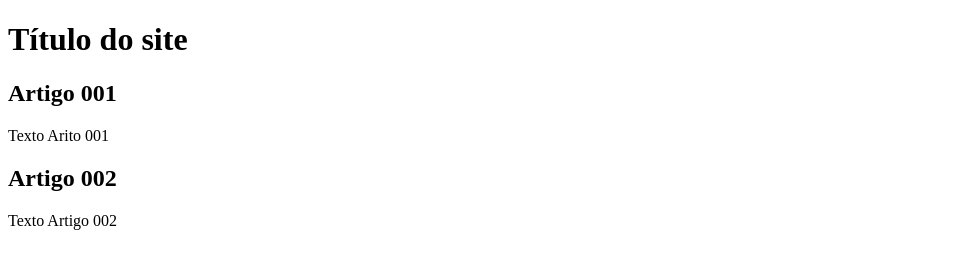
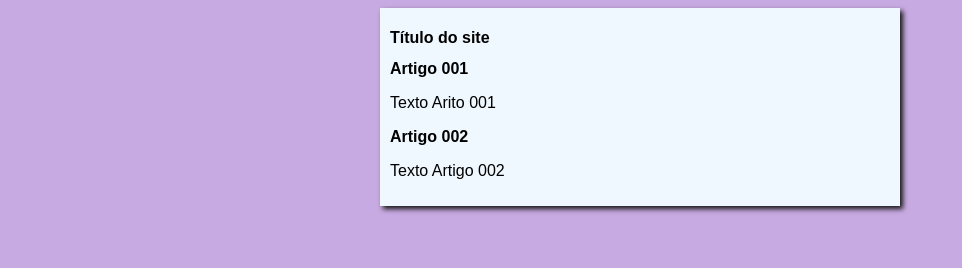
Before and after one commit to VTMarinho/projeto-sitee, a plain HTML site: page index.html in a window 1280 px wide. Shown: the whole page, without its empty margins (0-962 px from the left). Drawn offline with Linux system fonts and the light colour scheme.

Commit message:
iniciei o design

```diff
--- /dev/null
+++ b/estilos/style.css
@@ -0,0 +1,16 @@
+* {
+    font-family: Arial, Helvetica, sans-serif;
+    font-size: 16px;
+}
+
+body {
+    background-color: rgb(199, 170, 226);
+}
+
+main {
+    background-color: aliceblue;
+    width: 500px;
+    margin: auto;
+    padding: 10px;
+    box-shadow: 3px 3px 5px rgb(22, 21, 21);
+}
--- a/index.html
+++ b/index.html
@@ -4,6 +4,7 @@
     <meta charset="UTF-8">
     <meta name="viewport" content="width=device-width, initial-scale=1.0">
     <title>Título do Site</title>
+    <link rel="stylesheet" href="estilos/style.css">
 </head>
 <body>
     <main>
```
